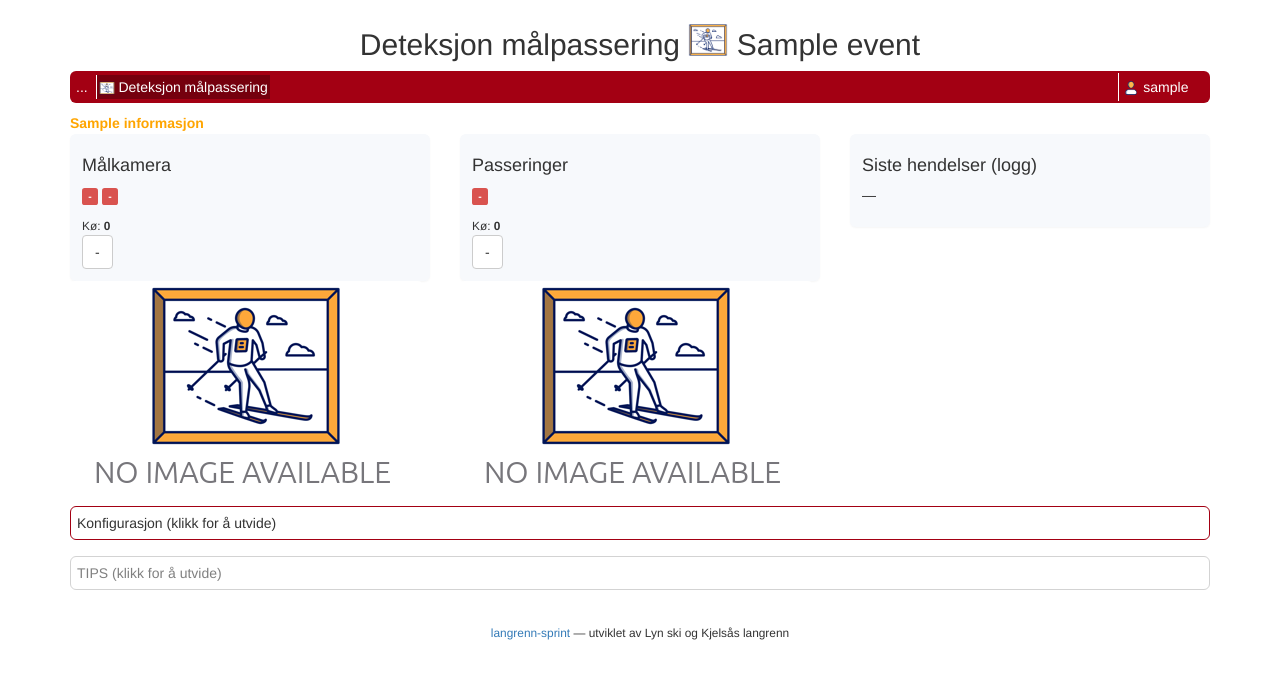
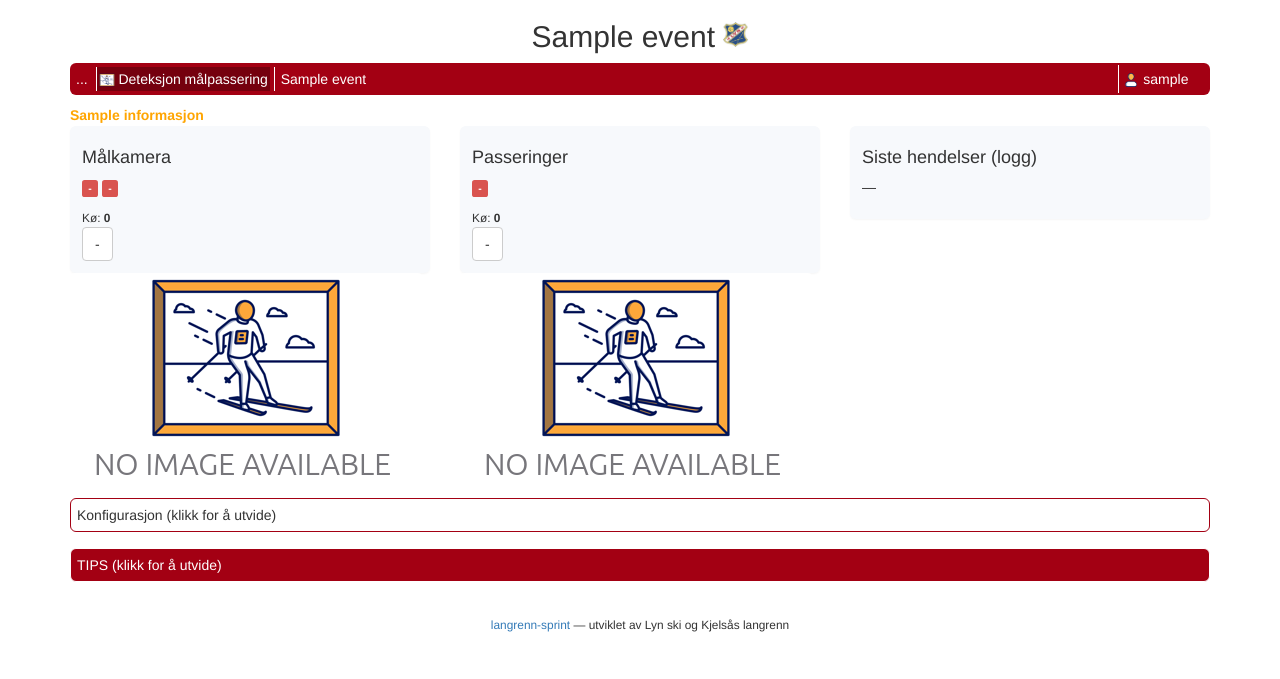
Before and after one commit to langrenn-sprint/photo-service-gui, a Python web app: template photo_service_gui/templates/video_events.html in a window 1280 px wide. Shown: the top 679 px of the page. Run offline with Jinja, Linux system fonts and the light colour scheme; the template is opened without the code that fills it: most values are stand-ins (such as "Sample title", 1, 10 or a date in 2020); some libraries are stand-ins or nearby versions.

Commit message:
Documentation #51

```diff
--- a/photo_service_gui/static/styles_lyn.css
+++ b/photo_service_gui/static/styles_lyn.css
@@ -52,6 +52,11 @@ color: white;
 font-size: 2.0em;
 background-color: #A30013;
 }
+
+/* details TIPS */
+.info-box { margin-bottom:12px; padding:6px; border-radius:6px; background-color: #A30013; color: white; }
+.content-box { margin-bottom:12px; padding:6px; border:1px solid #A30013; border-radius:6px; }
+
 #footeradmin {
 background-color: #A30013;
 color: white;
@@ -59,4 +64,9 @@ text-align: center;
 width: 100%;
 padding: 5px 5px 5px 5px;
 }
-.content-box { margin-bottom:12px; padding:6px; border:1px solid #A30013; border-radius:6px; }
+
+.event-logo-small {
+  content: url('logo/lyn_ski_logo.png');
+  width: 25px;
+  height: 25px;
+}
--- a/photo_service_gui/static/styles_new.css
+++ b/photo_service_gui/static/styles_new.css
@@ -13,9 +13,6 @@
   .preview-col { max-width:55%; }
   .controls-col { max-width:45%; }
 }
-/* details TIPS */
-.info-box { margin-bottom:12px; padding:6px; border:1px solid lightgray; border-radius:6px; }
-
 /* modal styles */
 .ve-modal { display:none; position:fixed; inset:0; z-index:1200; align-items:center; justify-content:center; }
 .ve-modal[aria-hidden="false"] { display:flex; }
--- a/photo_service_gui/templates/open_base_new.html
+++ b/photo_service_gui/templates/open_base_new.html
@@ -47,7 +47,7 @@
     <body>
         <header class="container-fluid">
             <div class="text-center">
-                <h2>{% block headercontainer %}{% endblock %}{{ event.name }}</h2>
+                <h2>{{ event.name }}&nbsp;<span class="event-logo-small"></span></h2>
             </div>
         </header>
         <main class="container" id="main" role="main">
@@ -73,6 +73,7 @@
                 {% block titlemain %}{% endblock %}
                 </li>
                 {% block menuitems %}{% endblock %}
+                <li class=dropdown id=topborder>&nbsp;{{ event.name }}</li>
                 <li class=dropdown id=topborder style="float:right">
                 <a href=javascript:void(0) class=dropbtn><img id=menu_icon src="../static/icon_user.png">&nbsp;{{ username }}&nbsp;&nbsp;&nbsp;&nbsp;</a>
                 <div class=dropdown-content>
@@ -93,6 +94,7 @@
             <div id="spacer"></div>
             <details class="info-box">
                 <summary>TIPS (klikk for å utvide)</summary>
+                <br>
                 {% block tips %}{% endblock %}
             </details>
 
--- a/photo_service_gui/templates/video_events.html
+++ b/photo_service_gui/templates/video_events.html
@@ -1,7 +1,7 @@
 {% extends "open_base_new.html" %}
 
 {% block titleheader %}
-  Video events
+  Deteksjon målpassering - {{ event.name }}
 {% endblock %}
 
 {% block headercontainer %}Deteksjon målpassering <img id=header_icon src="../static/icon_photos.png"> {% endblock %}
@@ -13,30 +13,24 @@
 
 <! --- Information --->
 {% block tips %}
-  <table>
-    <tr>
-      <td colspan="2">
-        Dette er kontrollpanel for video service. Siden inneholder både mulighet til å konfigurere tjenesten samt overvåke. Video tjenesten analyserer en videostrøm og identifiserer personer som krysser en (mål)linje.
+  Dette er kontrollpanel for video service. Siden inneholder både mulighet til å konfigurere tjenesten samt overvåke. Video tjenesten analyserer en videostrøm og identifiserer personer som krysser en (mål)linje.
   Det lages to bilder av passeringen, ett av bare selve personen (crop) og ett av hele skjermen.
-      </td>
-    </tr>
-    <tr>
-      <td valign="top">
-        <b>Camera shots</b> - her vises mål-linje og siste deteksjon.
-        <br><b>Configuration</b> - Mulighet for å stille inn video url og linje-koordinater.
-        <br><b>Avansert</b> - Mulighet for å nullstille, dette krever normalt påfølgende restart av VIDEO SERVICE og INTEGRATION SERVICE.
-        <br><b>Simulering</b> - (For testing) Her er det mulig å få systemet til å generere passeringer. Krever at url til resultatserver (eksempel http://ragdesprinten.norwayeast.azure.com:8080) gis som input.
-      </td>
-      <td>
-        Storage mode - <b>local_storage</b>: local file system used for storage. Integration service for pushing detections.
-          <b>cloud_storage</b> - capture run locally and integration service pushing captured files directly to cloud bucket, detection stored directly on cloud storage.
-        <br>INTEGRATION SERVICE: (Pubsub) vil sende informasjon til Google Cloud. Bildene sendes til en Storage Bucket,
-        mens informasjon sendes til Pubsub og legges på en meldingskø der interessenter kan abonnere på hendelsene.
-        <br>VIDEO SERVICE: Tjenesten har 2 workers: CAPTURE og DETECT som jobber med videoen.
-        <b>Status</b> - Her vises statusmeldinger for tjenesten. Både det som registreres på videoen og at meldingenr sendes til meldingskøen (Google pubsub).
-      </td>
-    </tr>
-  </table>
+  <ul>
+    <li><b>Målkamera</b>: Her vises status på tjenesten som lagrer video av målpassering. I tillegg kan man se bilde av registrert mål-linje.</li>
+    <li><b>Passeringer</b>: Her vises status på tjenesten som detekterer passeringer. I tillegg kan man se bilde av sist registrerte passering.</li>
+    <li><b>Siste hendelser</b>: Her vises informasjon om de siste hendelsene som er registrert av systemet.</li>
+    <li><b>Avansert</b>: Mulighet for å nullstille, dette krever normalt påfølgende restart av VIDEO SERVICE og INTEGRATION SERVICE.</li>
+  </ul>
+  <br>
+  <b>Konfigurasjon</b>
+  <br>
+  Her kan alle parametere for video tjenesten settes. Dette inkluderer definisjon av mållinje, video url, videoklipp varighet, fps, confidence limit, bildeoppløsning for analyse og lagringsmodus.
+  <ul>
+    <li><b>local_storage</b>: local file system used for storage. Detections are pushed directly to cloud storage by the video service.</li>
+    <li><b>cloud_storage</b>: capture run locally and integration service pushing captured files directly to cloud bucket, detection stored directly on cloud storage.</li>
+  </ul>
+  <br>
+  <b>Simulering</b>: (For testing) Her er det mulig å få systemet til å generere passeringer. Krever at url til resultatserver (eksempel http://ragdesprinten.norwayeast.azure.com:8080) gis som input.
 {% endblock %}
 <! --- End Information --->
 
```
Also changed, not shown: photo_service_gui/static/styles_kjelsaas.css (+10 -1 lines), photo_service_gui/views/video_events.py (+3 -4 lines), photo_service_gui/static/logo/kjelsaas_logo.png (added), photo_service_gui/static/logo/lyn_ski_logo.png (added), 1 other file.
